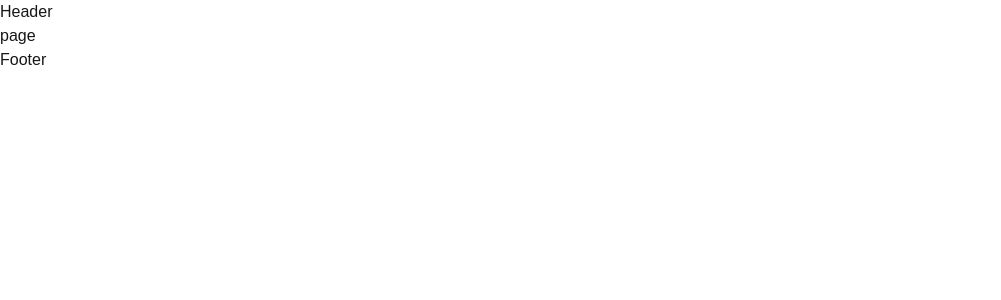
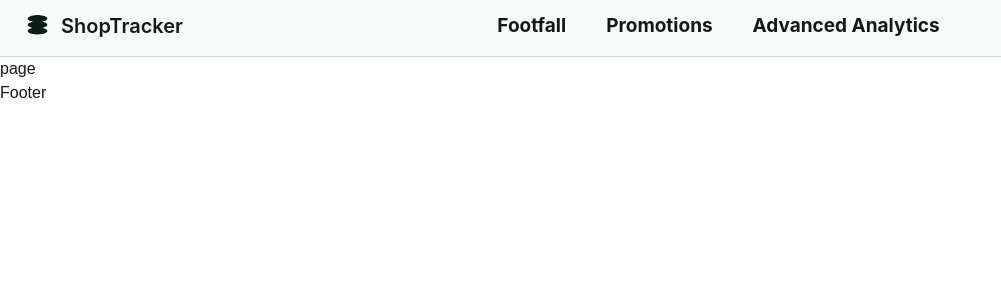
Before and after one commit to Jamison-lii/shopTracker-, a Next.js app: page /dashboard in a window 1280 px wide. Shown: the top 300 px of the page, without its empty margins (0-1001 px from the left). Built offline with nearby package versions, Linux system fonts and the light colour scheme.

Commit message:
navbar added

```diff
--- a/src/components/auth/SignUp.tsx
+++ b/src/components/auth/SignUp.tsx
@@ -9,11 +9,12 @@ const Signup = () => {
   const [email, setEmail] = useState("");
   const [password, setPassword] = useState("");
   const [confirmPassword, setConfirmPassword] = useState("");
+  const [image, setImage] = useState<string | null>(null); // Base64 image
   const router = useRouter();
 
   const handleSignup = () => {
     // Basic validation
-    if (!fullName || !email || !password || !confirmPassword) {
+    if (!fullName || !email || !storeName || !password || !confirmPassword) {
       alert("⚠️ Please fill in all fields.");
       return;
     }
@@ -31,13 +32,27 @@ const Signup = () => {
       return;
     }
 
-    // Save to localStorage
-    const userData = { fullName, email, password };
+    // Save to localStorage (for now)
+    const userData = { fullName, storeName, email, password, image };
     localStorage.setItem("userData", JSON.stringify(userData));
 
     alert("✅ Account created successfully!");
     router.push("/dashboard");
   };
+
+  // Convert image to Base64 before saving
+  // Handle image selection
+const handleImageChange = (e: React.ChangeEvent<HTMLInputElement>) => {
+  const file = e.target.files?.[0];
+  if (file) {
+    const reader = new FileReader();
+    reader.onloadend = () => {
+      setImage(reader.result as string); // store base64 string
+    };
+    reader.readAsDataURL(file); // convert file to base64
+  }
+};
+
 
   return (
     <div className="flex justify-center items-center mt-10">
@@ -49,7 +64,8 @@ const Signup = () => {
           value={fullName}
           onChange={(e) => setFullName(e.target.value)}
         />
-       {/* Store Name */}
+
+        {/* Store Name */}
         <InputField
           label="Store Name"
           placeholder="Enter your Store name"
@@ -89,6 +105,24 @@ const Signup = () => {
           />
         </div>
 
+        {/* Upload Image */}
+        <div className="flex pt-4 flex-col">
+          <label className="font-semibold mb-2">Upload Profile Image</label>
+          <input
+            type="file"
+            accept="image/*"
+            onChange={handleImageChange}
+            className="border rounded-md p-2"
+          />
+          {image && (
+            <img
+              src={image}
+              alt="Preview"
+              className="mt-4 w-32 h-32 object-cover rounded-md border"
+            />
+          )}
+        </div>
+
         {/* Sign Up Button */}
         <button
           onClick={handleSignup}
@@ -96,9 +130,6 @@ const Signup = () => {
         >
           Sign Up
         </button>
-
-        {/* Redirect to Login */}
-
       </div>
     </div>
   );
--- a/src/components/header/Header.tsx
+++ b/src/components/header/Header.tsx
@@ -1,8 +1,63 @@
+import Image from 'next/image'
 import React from 'react'
+import logo1 from "../../../public/Design/logo1.png"
+import default1 from "../../../public/vercel.svg"
+import useUser from '@/hooks/useUser';
+const Header = () => {
+      const user = useUser();
+      console.log("User from useUser:", user);
 
-const Header = () => {
+
   return (
-    <div>Header</div>
+
+
+    <div
+     className="bg-[#F7FCFA] h-full flex flex-col"
+      style={{ fontFamily: "Inter, sans-serif" }}
+    >
+      <div className="flex justify-between items-center px-4">
+        <div className="flex  items-center">
+              <Image
+                src={logo1}
+                alt="ShopTracker Logo"
+                width={45}
+
+              />
+            <div className="my-3 text-xl text-center font-semibold">
+              ShopTracker
+            </div>
+            </div>
+            <ul style={{ fontFamily: "Inter, sans-serif" }} className='flex space-x-10 font-bold text-[19px] list-none'>
+              <li>Footfall </li>
+              <li>Promotions</li>
+              <li>Advanced Analytics</li>
+             </ul>
+
+
+  {user?.image ? (
+    <Image
+      src={user.image}
+      alt="User Avatar"
+      className="w-10  rounded-full object-cover"
+      width={10}
+      height={10}
+    />
+  ) : (
+    <Image
+      src={default1} // put a default image in /public
+      alt="Default Avatar"
+      className=" rounded-full object-cover"
+      width={10}
+      height={10}
+    />
+  )}
+
+
+
+        </div>
+            <hr className="border-gray-300 mt-1" />
+
+    </div>
   )
 }
 
--- /dev/null
+++ b/src/hooks/useUser.tsx
@@ -0,0 +1,25 @@
+"use client";
+import { useEffect, useState } from "react";
+
+export interface User {
+  fullName: string;
+  storeName: string;
+  email: string;
+  password: string;
+  image?: string | null;
+}
+
+const useUser = () => {
+  const [user, setUser] = useState<User | null>(null);
+
+  useEffect(() => {
+    const storedUser = localStorage.getItem("userData");
+    if (storedUser) {
+      setUser(JSON.parse(storedUser));
+    }
+  }, []);
+
+  return user;
+};
+
+export default useUser;
```
